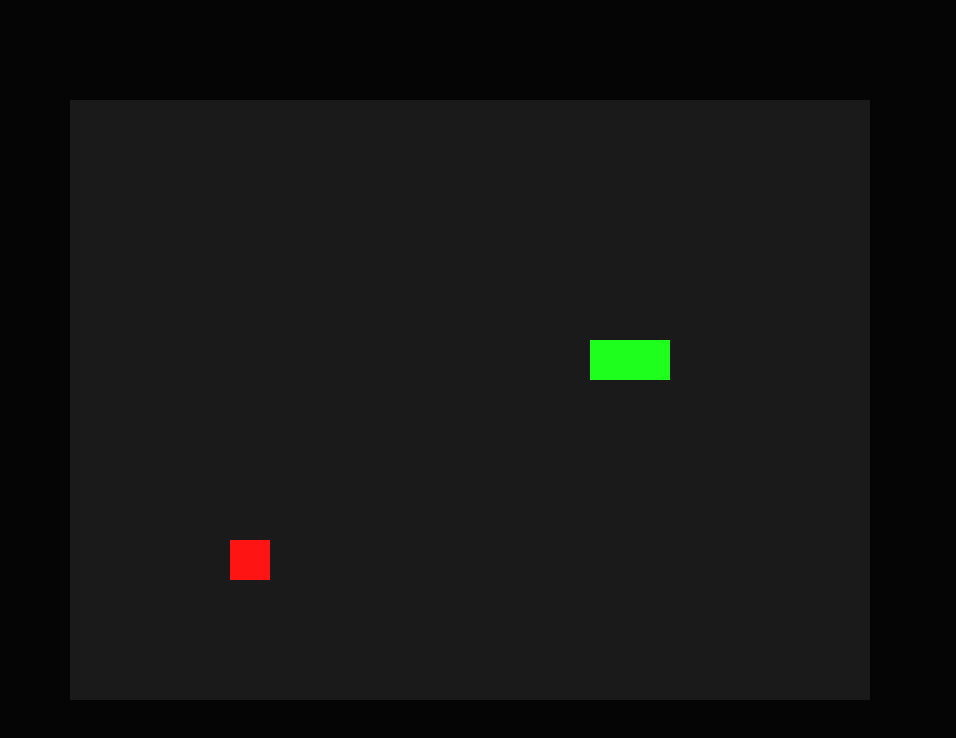
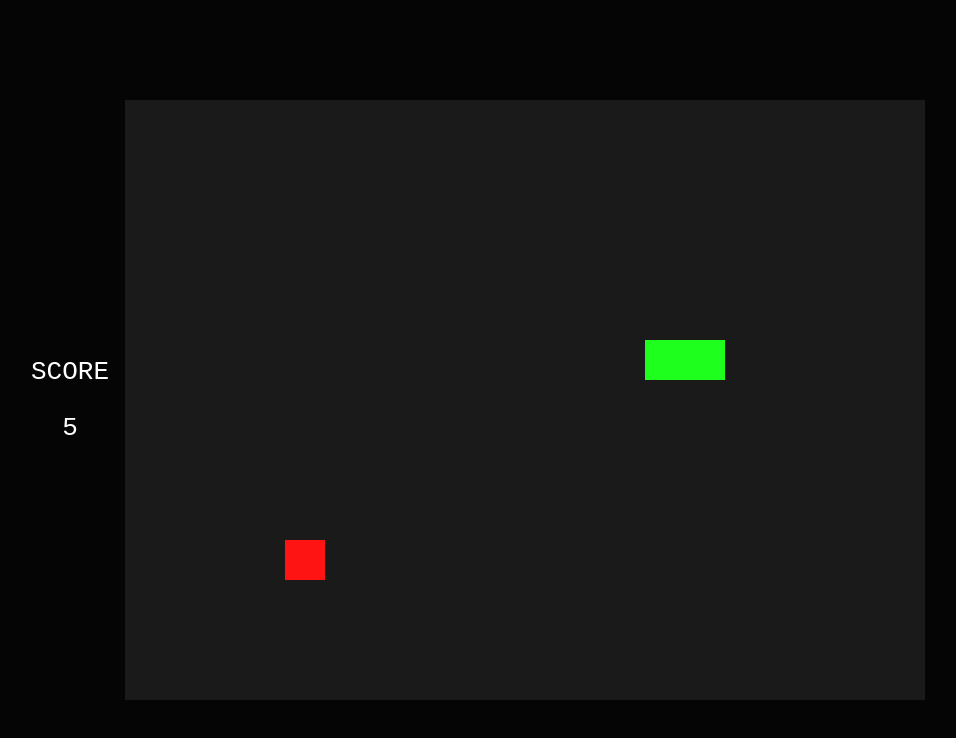
Before and after one commit to OsasAzamegbe/Snake-JS, a plain HTML site: page web.html in a window 1280 px wide. Shown: the whole page, without its empty margins (170-1126 px from the left). Drawn offline with Linux system fonts and the light colour scheme.

Commit message:
added scores. working

```diff
--- a/snake.js
+++ b/snake.js
@@ -28,7 +28,11 @@ const nextHead = state => state.snake.length === 0 ? {x: state.cols - 2, y: 6} :
     y: mod(state.snake[0].y + state.moves[0].y)(state.rows)
 }
 
-const nextMoves = state =>state.moves.length > 1 ? state.moves.slice(1) : state.moves
+const nextMoves = state => state.moves.length > 1 ? state.moves.slice(1) : state.moves
+
+const nextScore = state => willCrash(state) ? 0 : (
+    willEat(state) ? (state.score >= 300 ? state.score + 50 : (state.score >= 50 ? state.score + 15 : state.score + 5)) : state.score
+)
 
 const nextSnake = state => willCrash(state) ? [] : (
     willEat(state) ? [nextHead(state)].concat(state.snake) :
@@ -40,6 +44,7 @@ const initState = () => ({
     rows: 15,
     cols: 20, // row-col ratio 3:4
     moves: [WEST],
+    score: 0,
     snake: [],
     apple: {x: 6, y: 6},
 })
@@ -49,6 +54,7 @@ const nextState = state => ({
     rows: state.rows,
     cols: state.cols,
     moves: nextMoves(state),
+    score: nextScore(state),
     snake: nextSnake(state),
     apple: nextApple(state)
 })
--- a/web.css
+++ b/web.css
@@ -7,4 +7,10 @@ html, body{
     height: 100%;
     margin: 0;
     padding: 0;
+    color: white;
 }
+span{
+    font-size: xx-large;
+    font-family: monospace;
+    margin: 1rem;
+}
--- a/web.html
+++ b/web.html
@@ -8,6 +8,10 @@
         <title>Snake JS</title>
     </head>
     <body>
+        <span>
+            <p>SCORE</p>
+            <p id="score">0</p>
+        </span>
         <canvas id="canvas" width= 800; height= 600></canvas>
         <script src="./snake.js"></script>
         <script src="./web.js"></script>
--- a/web.js
+++ b/web.js
@@ -4,6 +4,9 @@ let state = initState()
 // canvas variables
 const canvas = document.getElementById('canvas')
 const ctx = canvas.getContext('2d')
+
+// score
+let score = document.getElementById('score')
 
 // map position values to canvas size
 const x = col => Math.round(col * canvas.width / state.cols)
@@ -23,6 +26,8 @@ const draw = () => {
     ctx.fillStyle = 'rgb(255, 20, 20)' //bright red
     ctx.fillRect(x(state.apple.x), y(state.apple.y), x(1), y(1))
 
+    // update score
+    score.innerText = state.score;
 
     // draw crash
   if (state.snake.length == 0) {
```
